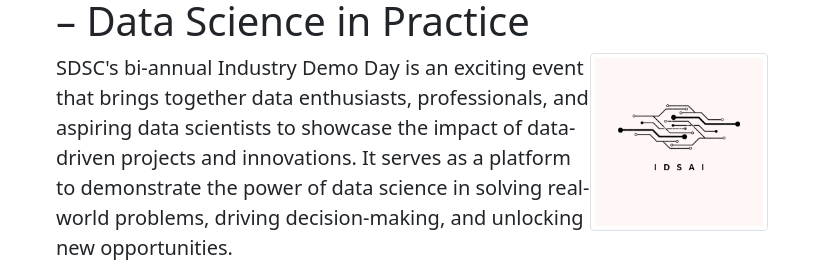
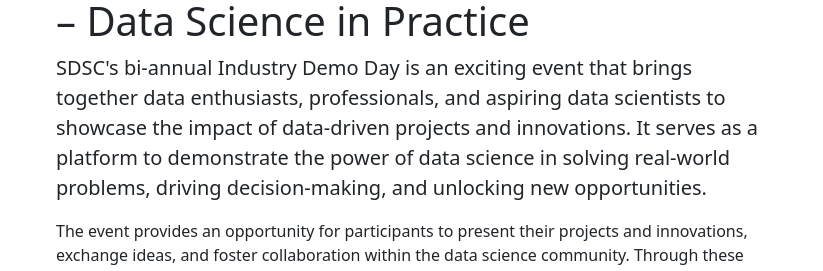
Before and after one commit to sdscdemoday/sdscdemoday.github.io, a React (Create React App) app: page / in a window 1280 px wide. Shown: the part 298-569 px from the top of the page, without its empty margins (228-1051 px from the left). Built offline with nearby package versions, Linux system fonts and the light colour scheme.

Commit message:
Remove homepage placeholder

```diff
--- a/src/About.js
+++ b/src/About.js
@@ -3,7 +3,7 @@
         <div className="container-fluid main-content">
             <article className="about mt-4">
                 <h1>About Singapore Data Science Consortium Industry Demo Day 2023 – Data Science in Practice</h1>
-                <img className="img-thumbnail float-end col-3" src="./images/IDSAI.png" alt="about film singapore" />
+                {/*<img className="img-thumbnail float-end col-3" src="./images/IDSAI.png" alt="about film singapore" />*/}
                 <p className="lead">
                     SDSC's bi-annual Industry Demo Day is an exciting event that brings together data enthusiasts, professionals, and aspiring data scientists to showcase the impact of data-driven projects and innovations. It serves as a platform to demonstrate the power of data science in solving real-world problems, driving decision-making, and unlocking new opportunities.
                 </p>
```
